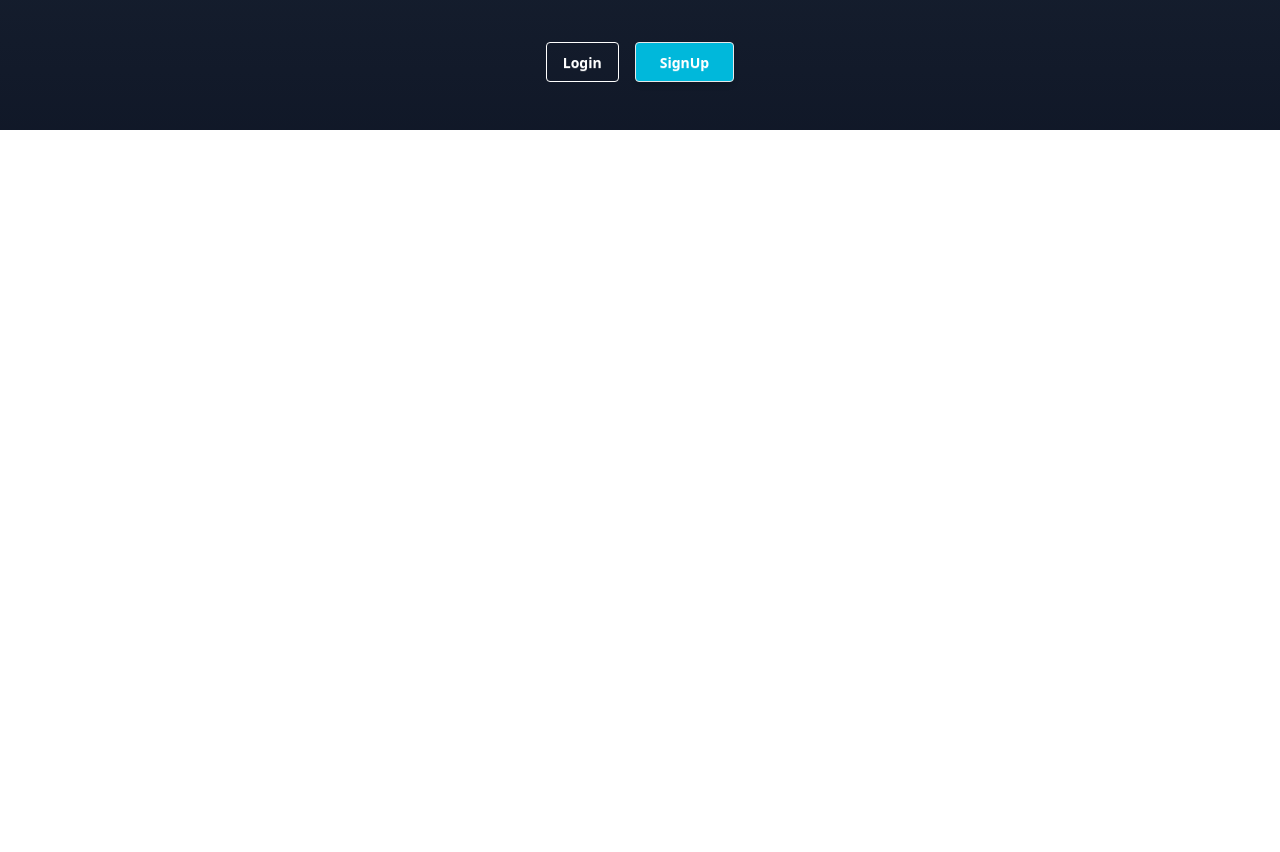
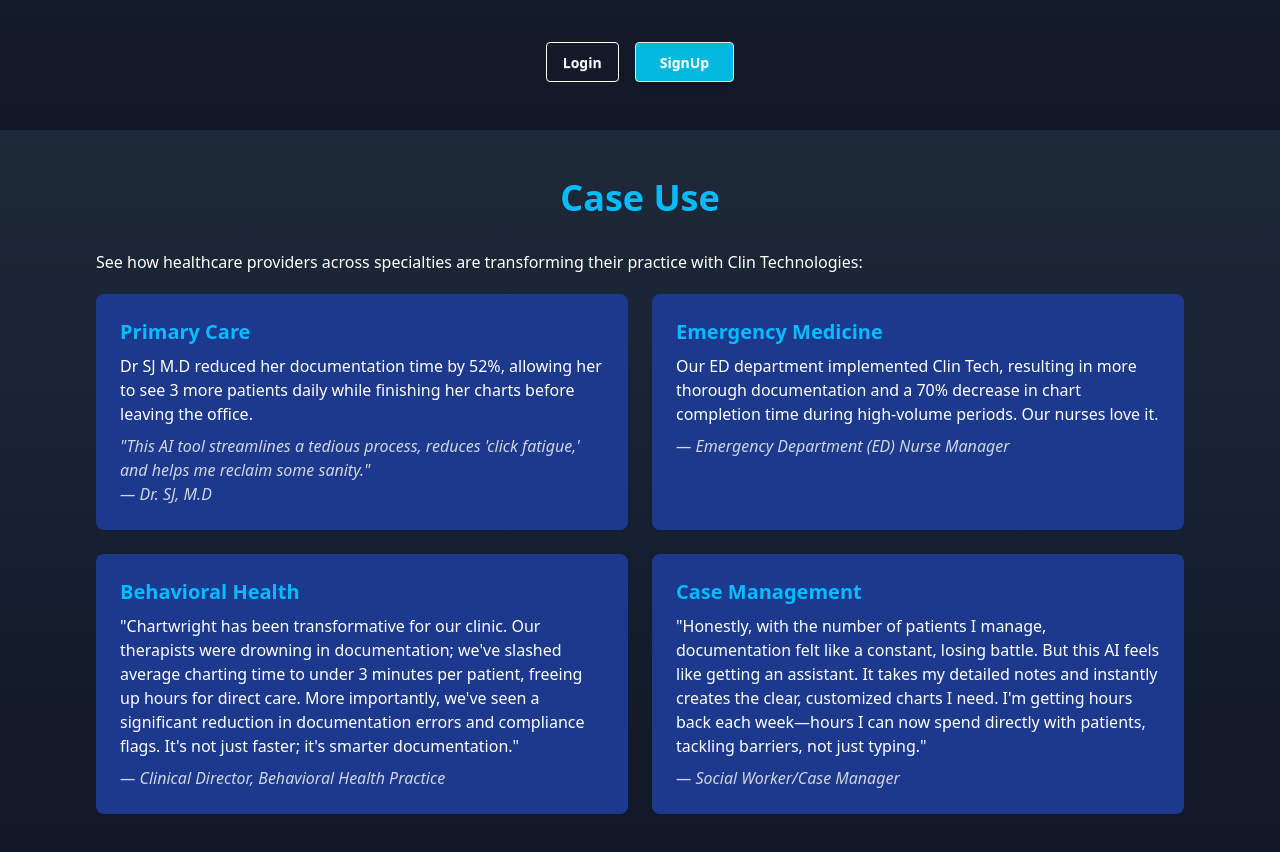
Before and after one commit to PranayChowdhury00/clin_job_task, a React (Vite) app: page / in a window 1280 px wide. Shown: the part 2960-3812 px from the top of the page. Before the commit the page ends 3090 px from the top, so only its background shows below. Built offline with nearby package versions, Linux system fonts and the light colour scheme.

Commit message:
added the caseuse section

```diff
--- a/src/components/Home.jsx
+++ b/src/components/Home.jsx
@@ -5,6 +5,7 @@
 import InAction from '../pages/InAction/InAction';
 import Technology from '../pages/Technology/Technology';
 import Benefits from '../pages/Benefits/Benefits';
+import CaseUse from '../pages/CaseUse/CaseUse';
 
 const Home = () => {
  return (
@@ -15,6 +16,7 @@
    <InAction></InAction>
    <Technology></Technology>
    <Benefits></Benefits>
+   <CaseUse></CaseUse>
   </div>
  );
 };
--- /dev/null
+++ b/src/pages/CaseUse/CaseUse.jsx
@@ -0,0 +1,53 @@
+const CaseUse = () => {
+  return (
+    <div className="bg-gradient-to-b from-gray-800 to-gray-900 text-white py-12">
+      <div className="max-w-6xl mx-auto px-4 sm:px-6 lg:px-8">
+        <h1 className="text-3xl md:text-4xl font-bold text-sky-400 mb-8 text-center">Case Use</h1>
+        <p className="mt-5 mb-5 text-white font-medium">
+          See how healthcare providers across specialties are transforming their practice with Clin Technologies:
+        </p>
+        <div className="grid grid-cols-1 md:grid-cols-2 gap-6">
+          <div className="bg-blue-900 p-6 rounded-lg">
+            <h2 className="text-xl font-semibold text-sky-400 mb-2">Primary Care</h2>
+            <p>
+              Dr SJ M.D reduced her documentation time by 52%, allowing her to see 3 more patients daily while finishing her charts before leaving the office.
+            </p>
+            <p className="mt-2 italic text-gray-300">
+              "This AI tool streamlines a tedious process, reduces 'click fatigue,' and helps me reclaim some sanity."
+              <br />— Dr. SJ, M.D
+            </p>
+          </div>
+          <div className="bg-blue-900 p-6 rounded-lg">
+            <h2 className="text-xl font-semibold text-sky-400 mb-2">Emergency Medicine</h2>
+            <p>
+              Our ED department implemented Clin Tech, resulting in more thorough documentation and a 70% decrease in chart completion time during high-volume periods. Our nurses love it.
+            </p>
+            <p className="mt-2 italic text-gray-300">
+              — Emergency Department (ED) Nurse Manager
+            </p>
+          </div>
+          <div className="bg-blue-900 p-6 rounded-lg">
+            <h2 className="text-xl font-semibold text-sky-400 mb-2">Behavioral Health</h2>
+            <p>
+              "Chartwright has been transformative for our clinic. Our therapists were drowning in documentation; we've slashed average charting time to under 3 minutes per patient, freeing up hours for direct care. More importantly, we've seen a significant reduction in documentation errors and compliance flags. It's not just faster; it's smarter documentation."
+            </p>
+            <p className="mt-2 italic text-gray-300">
+              — Clinical Director, Behavioral Health Practice
+            </p>
+          </div>
+          <div className="bg-blue-900 p-6 rounded-lg">
+            <h2 className="text-xl font-semibold text-sky-400 mb-2">Case Management</h2>
+            <p>
+              "Honestly, with the number of patients I manage, documentation felt like a constant, losing battle. But this AI feels like getting an assistant. It takes my detailed notes and instantly creates the clear, customized charts I need. I'm getting hours back each week—hours I can now spend directly with patients, tackling barriers, not just typing."
+            </p>
+            <p className="mt-2 italic text-gray-300">
+              — Social Worker/Case Manager
+            </p>
+          </div>
+        </div>
+      </div>
+    </div>
+  );
+};
+
+export default CaseUse;
```
